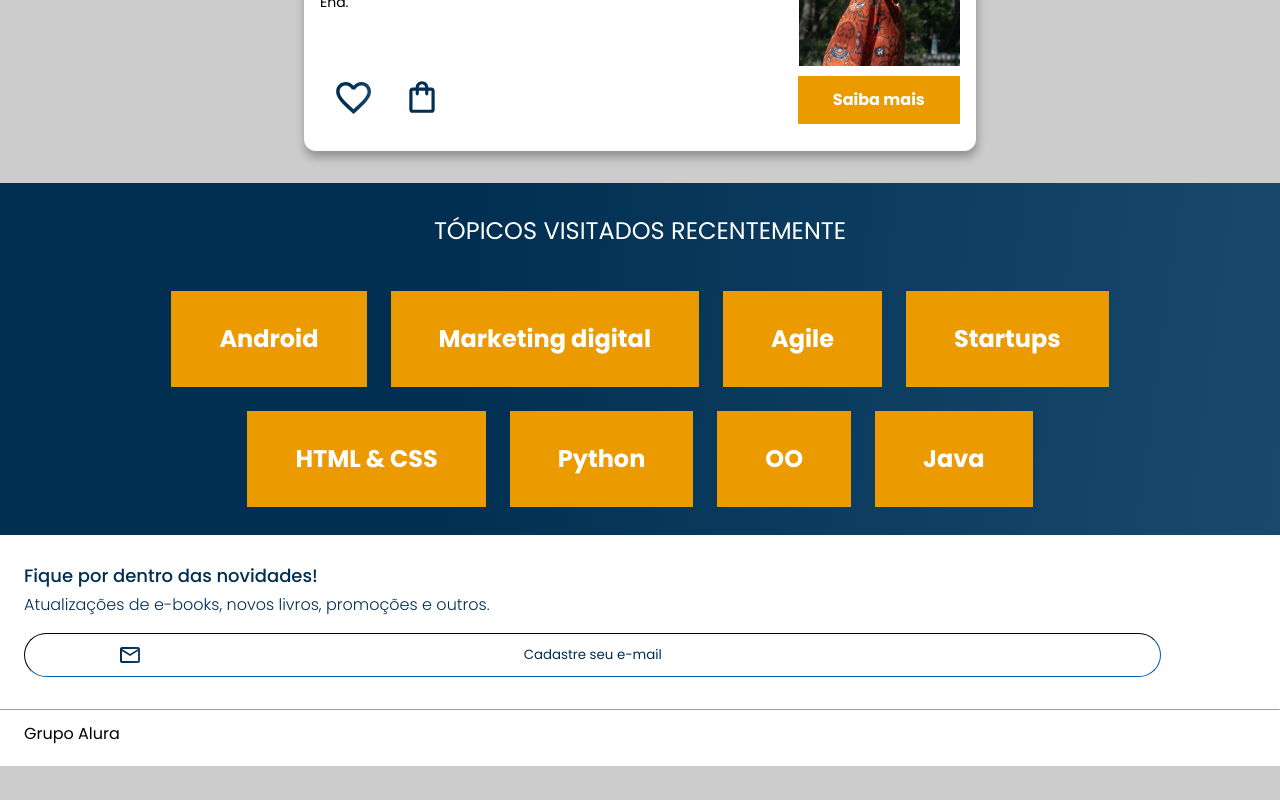
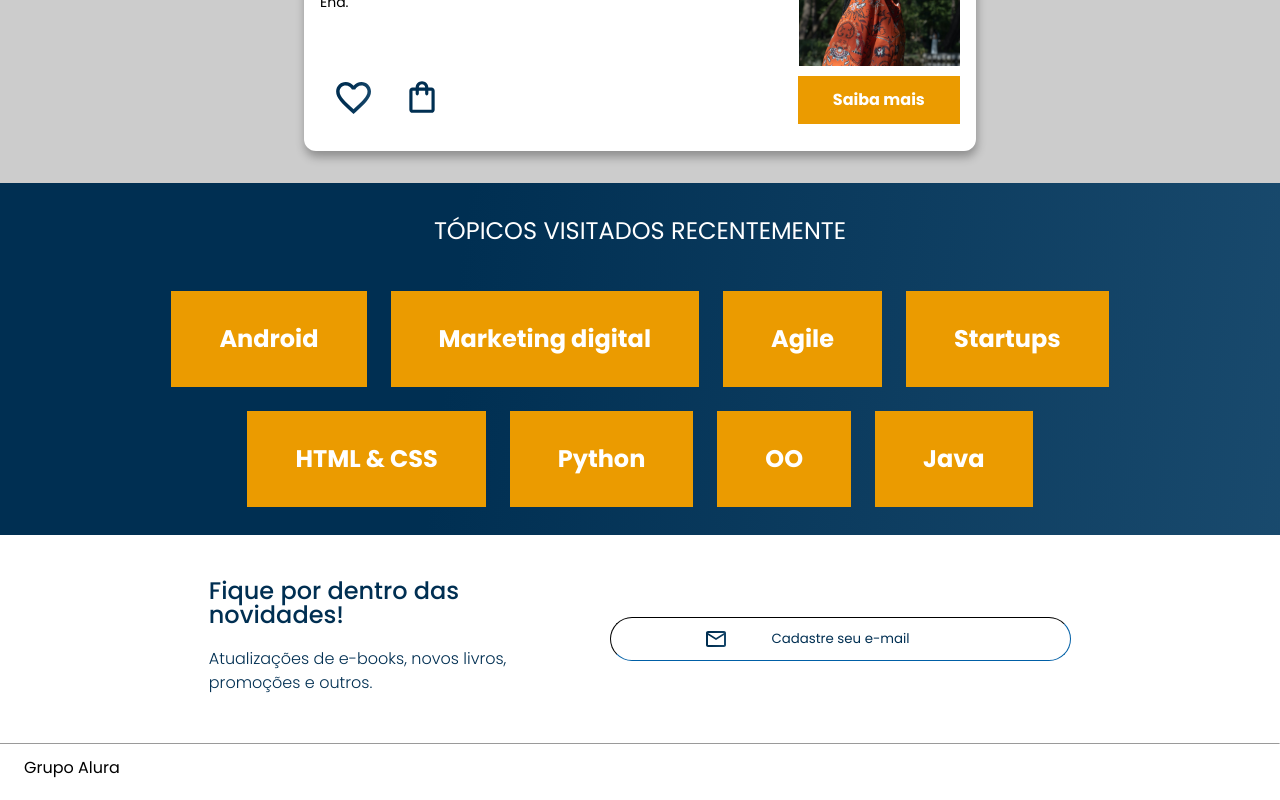
Before and after one commit to FilipeConde/aluraBooks-vue, a Vue app: page / in a window 1280 px wide. Shown: the part 1739-2539 px from the top of the page. Before the commit the page ends 2505 px from the top, so only its background shows below. Built offline with nearby package versions, Linux system fonts and the light colour scheme.

Commit message:
feat: adjusts contact section for tablet viewport.

```diff
--- a/src/components/Contact.vue
+++ b/src/components/Contact.vue
@@ -1,9 +1,13 @@
 <template>
   <section class="contact">
     <div class="container">
-      <h2 class="contact__main-text">Fique por dentro das novidades!</h2>
-      <h3 class="contact__description">Atualizações de e-books, novos livros, promoções e outros.</h3>
-      <input type="email" name="email-input" id="email-input" placeholder="Cadastre seu e-mail">
+      <div class="container__text">
+        <h2 class="contact__main-text">Fique por dentro das novidades!</h2>
+        <h3 class="contact__description">Atualizações de e-books, novos livros, promoções e outros.</h3>
+      </div>
+      <div class="container__input">
+        <input type="email" name="email-input" id="email-input" placeholder="Cadastre seu e-mail">
+      </div>
     </div>
   </section>
 </template>
@@ -54,4 +58,35 @@
   background-position: 6em;
 }
 
+@media screen and (min-width: 1024px) {
+  .container__text {
+    display: flex;
+    flex-direction: column;
+    padding-right: 2em;
+    width: 80%;
+  }
+
+  .container__input {
+    display: flex;
+    align-items: center;
+    width: 100%;
+  }
+
+  .contact {
+    display: flex;
+    justify-content: center;
+  }
+
+  .container {
+    display: flex;
+    width: 70%;
+    justify-content: center;
+  }
+
+  .contact__main-text {
+    font-size: 24px;
+    padding: .5em 0;
+  }
+}
+
 </style>
```
